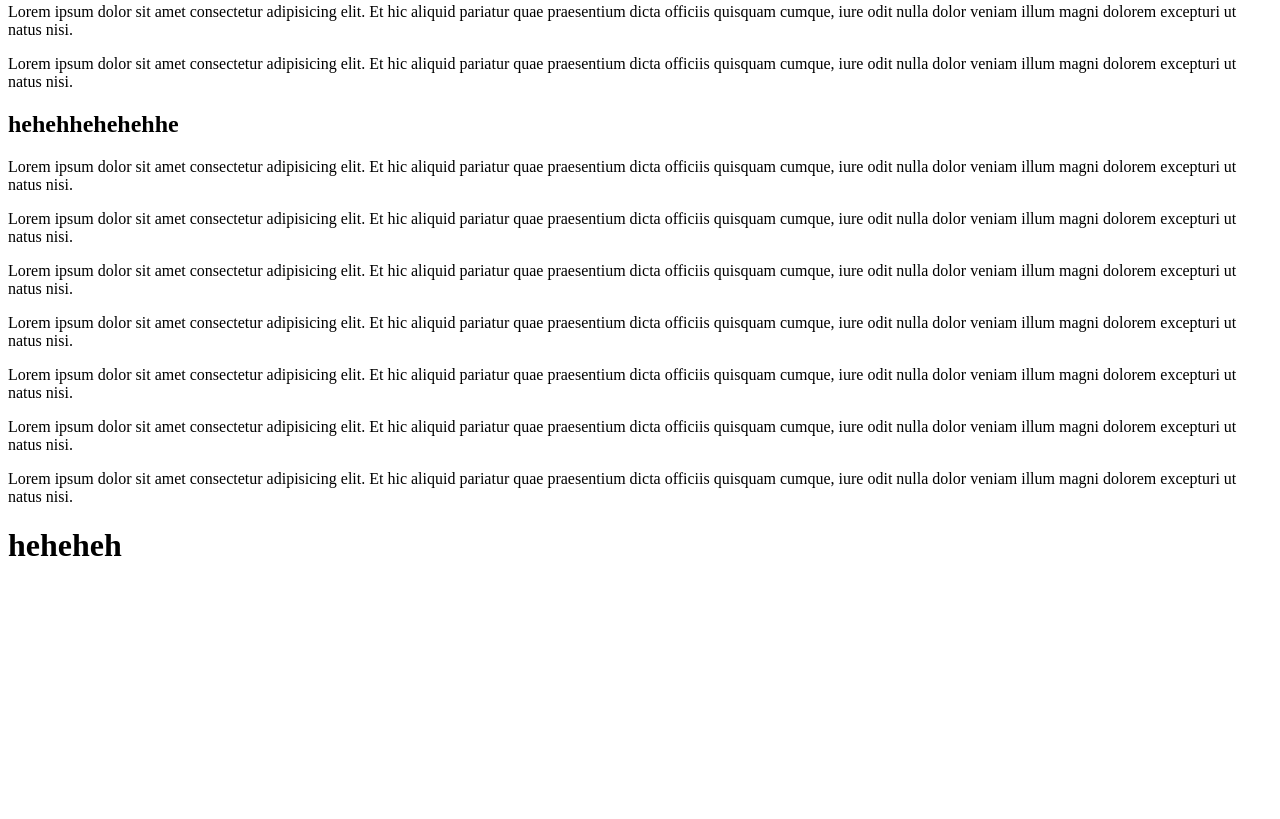
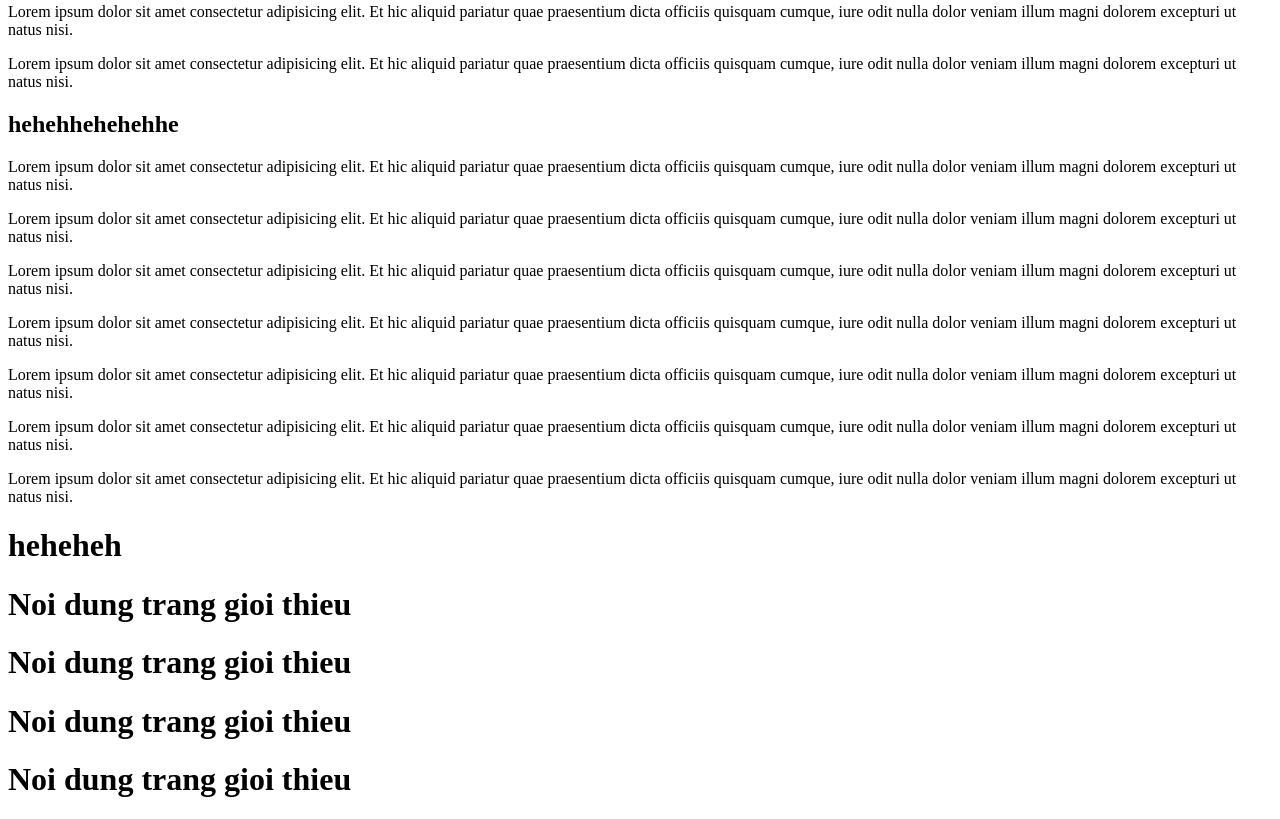
Before and after one commit to nguyendangcuong201004/bai-13-hoc-git, a plain HTML site: page about.html in a window 1280 px wide. Shown: the part 377-1196 px from the top of the page. Before the commit the page ends 963 px from the top, so only its background shows below. Drawn offline with Linux system fonts and the light colour scheme.

Commit message:
Update page about

```diff
--- a/about.html
+++ b/about.html
@@ -30,5 +30,10 @@
 
     <h1>heheheh</h1>
 
+    <h1>Noi dung trang gioi thieu</h1>
+    <h1>Noi dung trang gioi thieu</h1>
+    <h1>Noi dung trang gioi thieu</h1>
+    <h1>Noi dung trang gioi thieu</h1>
+
 </body>
 </html>
```
